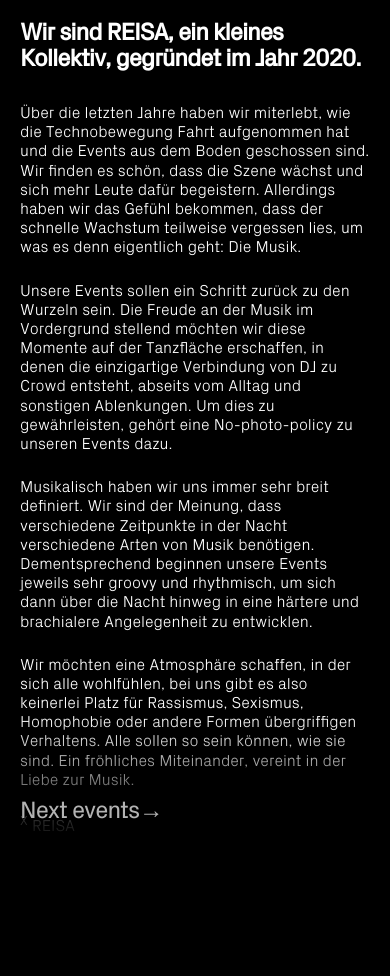
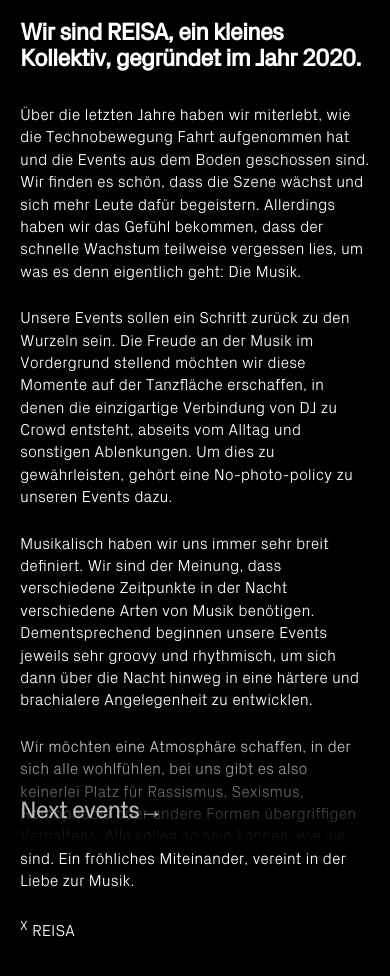
Before and after one commit to larsz13/reisa_www, a plain HTML site: page index.html in a window 390 px wide. Both pictures are taken after a click on the element "Vision→". Drawn offline with Linux system fonts and the light colour scheme.

Commit message:
updated line heights

```diff
--- a/style.css
+++ b/style.css
@@ -67,7 +67,7 @@
 p{
     font-size:18px;
     font-weight:300;
-    line-height: 1.2;
+    line-height: 1.3;
 }
 
 /* ----------- TOGGLE OF PAGE ---------- */
@@ -123,6 +123,7 @@
     }
     p{
         font-size:16px;
+        line-height: 1.4;
     }
 }
 
```
